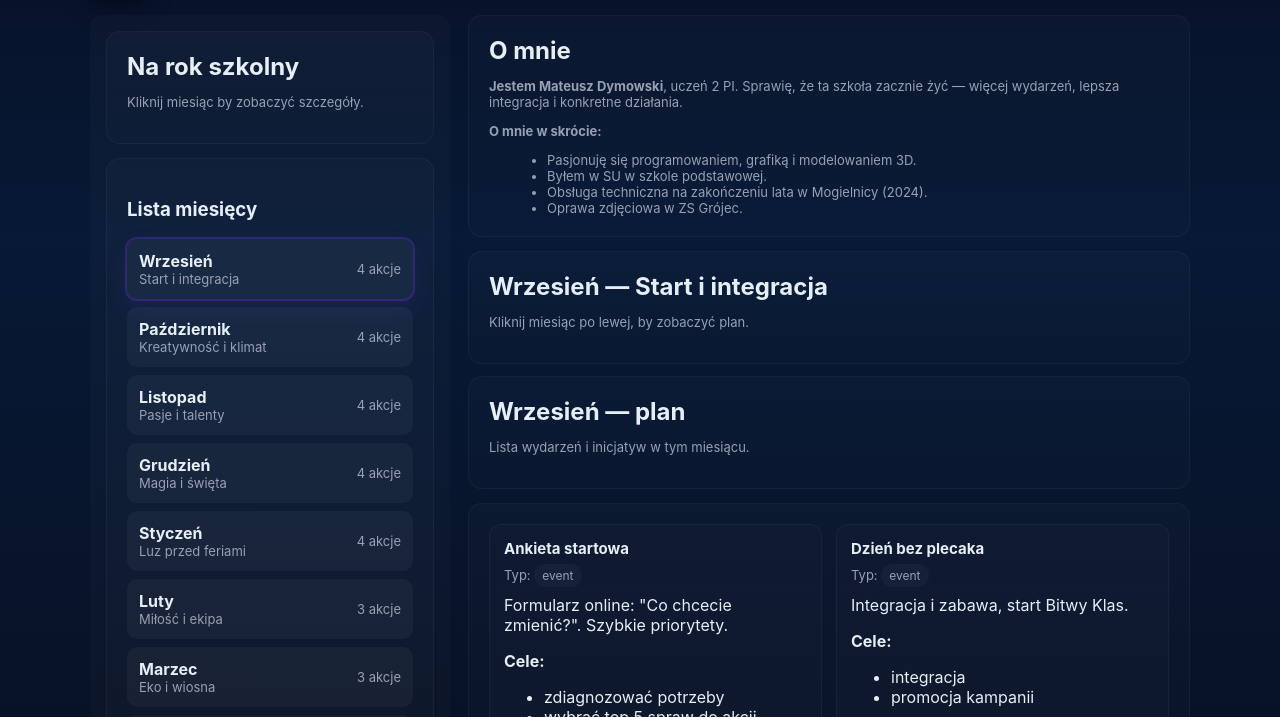
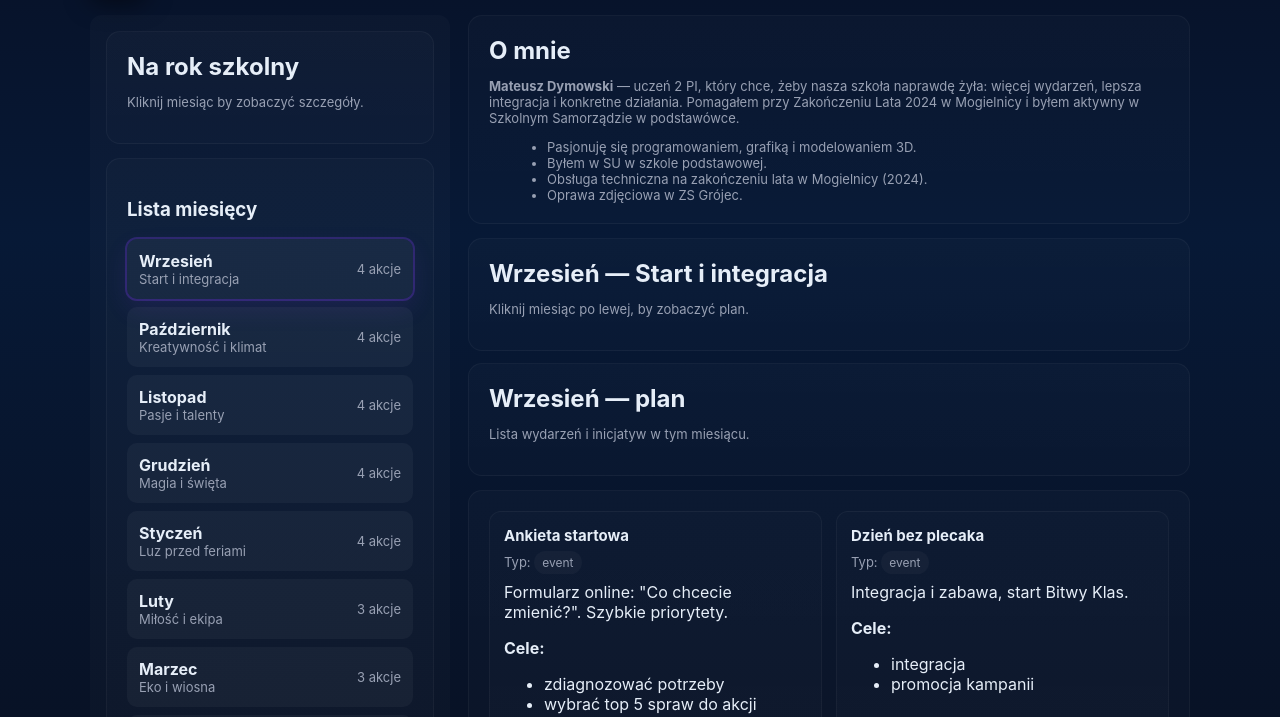
Before and after one commit to M4t3k33/str, a plain HTML site: page index.html in a window 1280 px wide. Shown: the part 83-800 px from the top of the page. Drawn offline with Linux system fonts and the light colour scheme.

Commit message:
Update index.html

```diff
--- a/index.html
+++ b/index.html
@@ -174,8 +174,7 @@
       <section class="content">
         <div class="card">
           <h2>O mnie</h2>
-          <p class="small"><strong>Jestem Mateusz Dymowski</strong>, uczeń 2 PI. Sprawię, że ta szkoła zacznie żyć — więcej wydarzeń, lepsza integracja i konkretne działania.</p>
-          <p class="small" style="margin-top:8px"><strong>O mnie w skrócie:</strong></p>
+          <p class="small"><strong>Mateusz Dymowski</strong> — uczeń 2 PI, który chce, żeby nasza szkoła naprawdę żyła: więcej wydarzeń, lepsza integracja i konkretne działania. Pomagałem przy Zakończeniu Lata 2024 w Mogielnicy i byłem aktywny w Szkolnym Samorządzie w podstawówce.</p>
           <ul class="small" style="margin:6px 0 0 18px">
             <li>Pasjonuję się programowaniem, grafiką i modelowaniem 3D.</li>
             <li>Byłem w SU w szkole podstawowej.</li>
```
